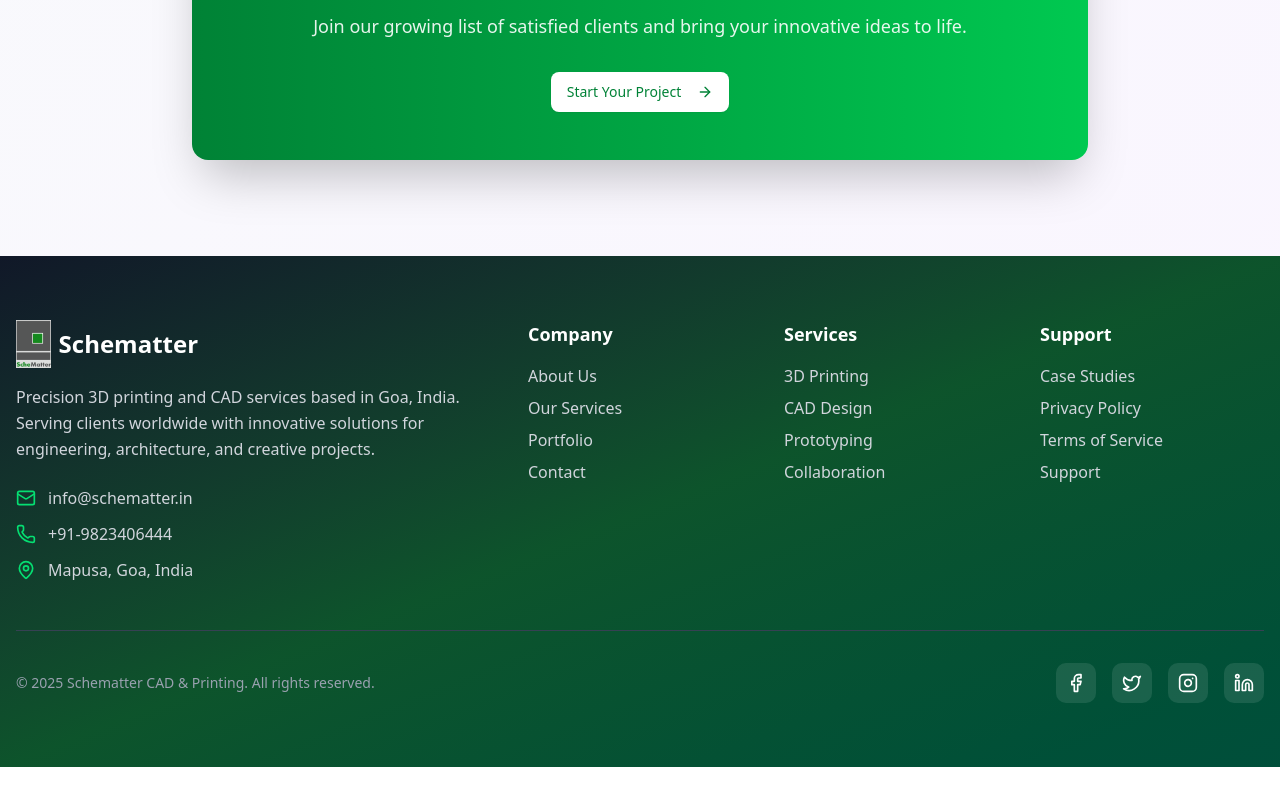
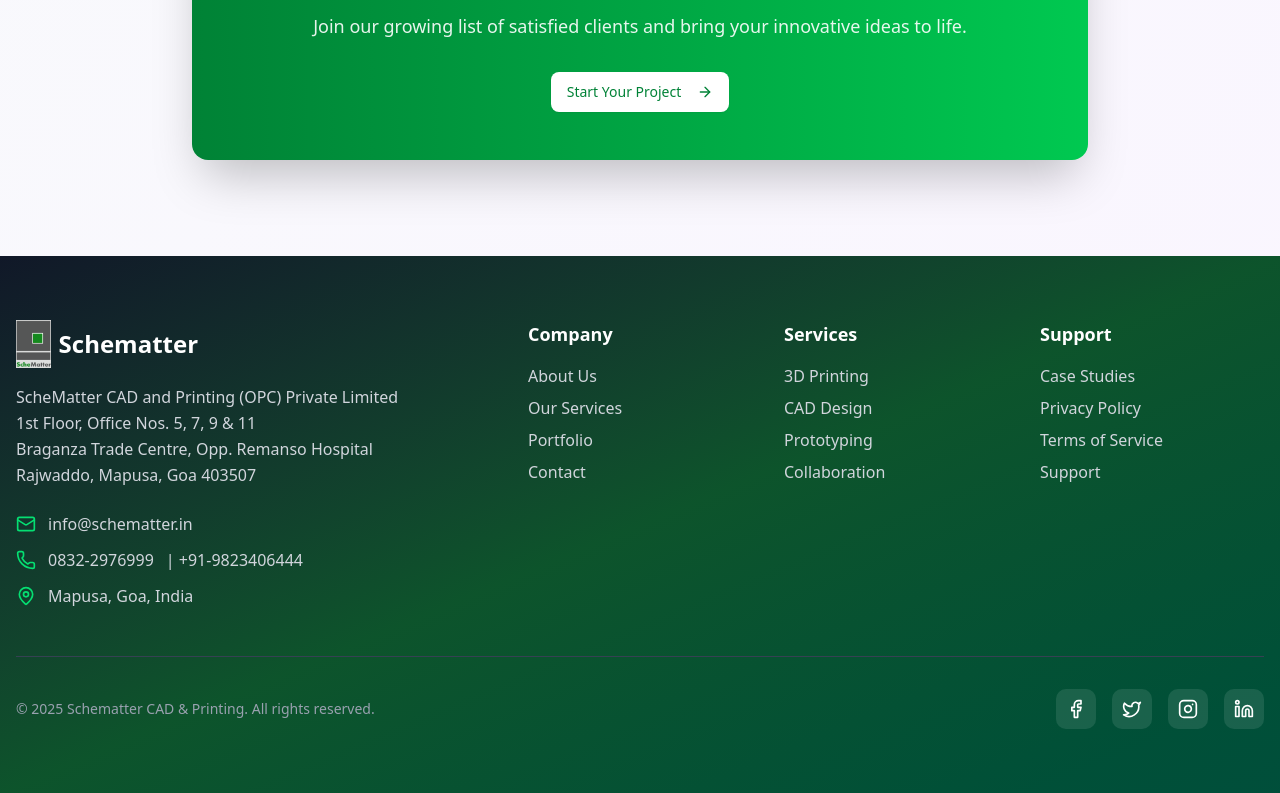
Before and after one commit to MexsonFernandes/ScheMatter, a React (Vite) app: page /case-studies in a window 1280 px wide. Shown: the part 806-1599 px from the top of the page. Before the commit the page ends 1573 px from the top, so only its background shows below. Built offline with nearby package versions, Linux system fonts and the light colour scheme; no server answers; the database is empty.

Commit message:
:hammer: update text as per feedback

```diff
--- a/src/components/sections/AboutSection.jsx
+++ b/src/components/sections/AboutSection.jsx
@@ -37,11 +37,11 @@
                             About <span className="gradient-text">Schematter</span>
                         </h2>
 
-                        <p className="text-lg text-gray-600 mb-6 leading-relaxed">
+                        <p className="text-lg text-gray-600 mb-6 leading-relaxed text-justify">
                             Located in <span className="font-semibold text-gray-800">Mapusa, Goa</span>, Schematter CAD & Printing is a recognized startup providing comprehensive 3D printing and CAD design services.
                         </p>
 
-                        <p className="text-lg text-gray-600 mb-8 leading-relaxed">
+                        <p className="text-lg text-gray-600 mb-8 leading-relaxed text-justify">
                             We serve clients across various sectors including Manufacturing, Shipbuilding, Automotive, Engineering, Architecture, Research, Art, and Entertainment. Our mission is to bridge the gap between technical and non-technical individuals, enabling collaborative innovation.
                         </p>
 
@@ -94,8 +94,8 @@
                         </div>
                         <div className="space-y-4 pt-8">
                             <div className="bg-gradient-to-br from-emerald-600 via-green-600 to-green-500 rounded-2xl p-6 text-white shadow-xl">
-                                <div className="text-3xl font-bold mb-2">24/7</div>
-                                <div className="text-sm opacity-90">Customer Support Available</div>
+                                <div className="text-3xl font-bold mb-2">7+</div>
+                                <div className="text-sm opacity-90">Years of Experience</div>
                             </div>
                             <div className="relative group overflow-hidden rounded-2xl shadow-xl">
                                 <img
--- a/src/components/sections/CapabilitiesSection.jsx
+++ b/src/components/sections/CapabilitiesSection.jsx
@@ -33,7 +33,8 @@
                     { name: 'FDM 3D Printing', desc: 'Cost-effective, fast and reliable—perfect for end use components, prototypes, structural parts, jigs & fixtures.' },
                     { name: 'CAD Modelling & Simulation', desc: 'Professional 3D modelling, assembly design, surface modelling & design validation using advanced CAD tools.' },
                     { name: 'Product Development Support', desc: 'Iterative design, prototyping and optimisation for startups, researchers and hardware innovators.' },
-                    { name: 'Collaborative 3D Development Platform', desc: 'A unique workspace where technical & non-technical clients can collaborate seamlessly with our design team.' }
+                    { name: 'Collaborative 3D Development Platform', desc: 'A unique workspace where technical & non-technical clients can collaborate seamlessly with our design team.' },
+                    { name: 'Resin Based Hi-Res 3D Printing', desc: 'High resolution rigid & flexible parts using 3D Systems Figure 4 DLP System.' }
                 ]
             }
         },
@@ -46,12 +47,12 @@
                 description: 'Serving diverse industries with tailored solutions',
                 items: [
                     { name: 'Engineering & Industrial Design', desc: 'Functional prototypes, machine parts, fixtures, housings, R&D components.' },
-                    { name: 'Architecture', desc: 'Scale models, interior concepts, structural mock-ups, urban planning layouts.' },
+                    { name: 'Interior Design & Architecture', desc: 'CAD, rendering, prototyping and production of fixtures, furniture components & related items.' },
                     { name: 'Healthcare', desc: 'Anatomical models and surgical guides (non-clinical).' },
-                    { name: 'Art, Sculptures & Creative Media', desc: 'Custom figurines, installation elements, character models for film & animation.s' },
+                    { name: 'Art, Sculptures & Creative Media', desc: 'Custom figurines, installation elements, character models for film & animations.' },
                     { name: 'Research & Academia', desc: 'Experimental components, lab fixtures, concept visualisation models.' },
                     { name: 'Consumer Products', desc: 'Customized items, wearables, home gadgets, replacement parts & personalised creations.' },
-                    { name: 'Shipduilding', desc: 'A compact visual solution offering 3D models of ship designs, realistic rendered scenes, scaled representations, and interactive 3D presentations' }
+                    { name: 'Shipduilding', desc: 'A compact visual solution offering 3D models of ship designs, realistic rendered scenes, scaled models, and interactive 3D presentations.' }
                 ]
             }
         },
@@ -127,7 +128,7 @@
                                                     <h4 className="font-bold text-gray-900 mb-2 group-hover:text-blue-600 transition-colors">
                                                         {item.name}
                                                     </h4>
-                                                    <p className="text-sm text-gray-600">{item.desc}</p>
+                                                    <p className="text-sm text-gray-600 text-justify">{item.desc}</p>
                                                 </div>
                                             </div>
                                         </CardContent>
--- a/src/components/sections/ContactSection.jsx
+++ b/src/components/sections/ContactSection.jsx
@@ -118,11 +118,11 @@
                                 <div className="space-y-2 text-gray-300">
                                     <div className="flex justify-between">
                                         <span>Mon - Fri:</span>
-                                        <span>9:00 AM - 6:00 PM</span>
+                                        <span>10:00 AM - 5:30 PM</span>
                                     </div>
                                     <div className="flex justify-between">
                                         <span>Saturday:</span>
-                                        <span>10:00 AM - 4:00 PM</span>
+                                        <span>10:00 AM - 1:30 PM</span>
                                     </div>
                                 </div>
                             </div>
--- a/src/components/sections/Footer.jsx
+++ b/src/components/sections/Footer.jsx
@@ -82,7 +82,10 @@
                             <span className="text-2xl font-bold">Schematter</span>
                         </div>
                         <p className="text-gray-300 mb-6 leading-relaxed">
-                            Precision 3D printing and CAD services based in Goa, India. Serving clients worldwide with innovative solutions for engineering, architecture, and creative projects.
+                            ScheMatter CAD and Printing (OPC) Private Limited <br />
+                            1st Floor, Office Nos. 5, 7, 9 & 11<br />
+                            Braganza Trade Centre, Opp. Remanso Hospital<br />
+                            Rajwaddo, Mapusa, Goa 403507
                         </p>
 
                         {/* Contact Info */}
@@ -95,6 +98,9 @@
                             </div>
                             <div className="flex items-center space-x-3 text-gray-300">
                                 <Phone className="w-5 h-5 text-green-400" />
+                                <a href="tel:0832-2976999" className="hover:text-cyan-400 transition-colors">
+                                    0832-2976999
+                                </a>|&nbsp;
                                 <a href="tel:+919823406444" className="hover:text-cyan-400 transition-colors">
                                     +91-9823406444
                                 </a>
--- a/src/components/sections/HeroSection.jsx
+++ b/src/components/sections/HeroSection.jsx
@@ -49,7 +49,6 @@
 
                     {/* Main Headline */}
                     <h1 className="text-5xl md:text-7xl font-bold text-gray-900 mb-6 leading-tight animate-slide-up">
-                        Precision{' '}
                         <span className="bg-gradient-to-r from-green-700 via-green-600 to-green-500 bg-clip-text text-transparent">
                             3D Printing
                         </span>
```
